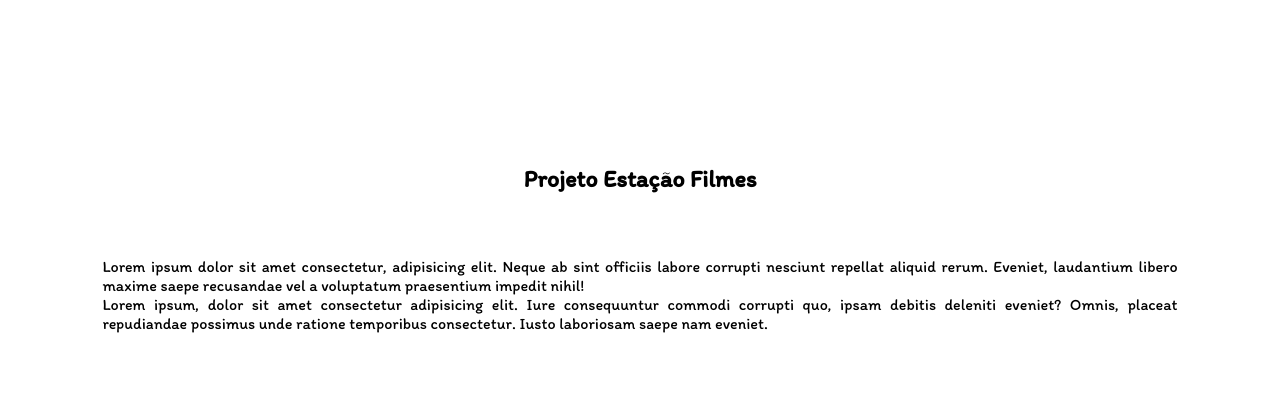
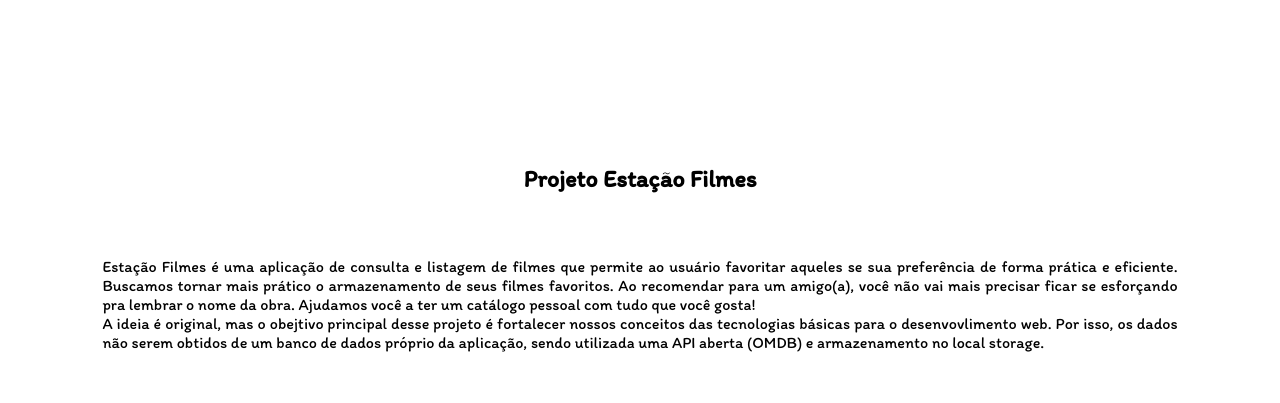
Before and after one commit to josesebastiao/estacao-filmes, a plain HTML site: page about.html in a window 1280 px wide. Shown: the part 397-800 px from the top of the page. Drawn offline with Linux system fonts and the light colour scheme.

Commit message:
add a descrição

```diff
--- a/about.html
+++ b/about.html
@@ -57,8 +57,10 @@
     <article class="text1">
 
       <h1>Projeto Estação Filmes</h1>
-      <p>Lorem ipsum dolor sit amet consectetur, adipisicing elit. Neque ab sint officiis labore corrupti nesciunt repellat aliquid rerum. Eveniet, laudantium libero maxime saepe recusandae vel a voluptatum praesentium impedit nihil!</p>
-      <p>Lorem ipsum, dolor sit amet consectetur adipisicing elit. Iure consequuntur commodi corrupti quo, ipsam debitis deleniti eveniet? Omnis, placeat repudiandae possimus unde ratione temporibus consectetur. Iusto laboriosam saepe nam eveniet.</p>
+
+      <p>Estação Filmes é uma aplicação de consulta e listagem de filmes que permite ao usuário favoritar aqueles se sua preferência de forma prática e eficiente. Buscamos tornar mais prático o armazenamento de seus filmes favoritos. Ao recomendar para um amigo(a), você não vai mais precisar ficar se esforçando pra lembrar o nome da obra. Ajudamos você a ter um catálogo pessoal com tudo que você gosta!</p>
+
+      <p>A ideia é original, mas o obejtivo principal desse projeto é fortalecer nossos conceitos das tecnologias básicas para o desenvovlimento web. Por isso, os dados não serem obtidos de um banco de dados próprio da aplicação, sendo utilizada uma API aberta (OMDB) e armazenamento no local storage.</p>
 
     </article>
     <div class="card">
```
